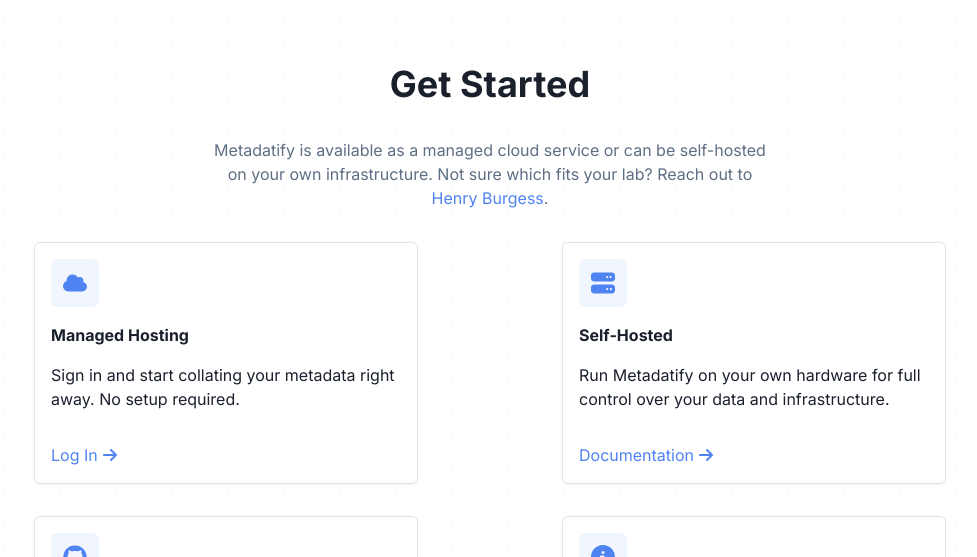
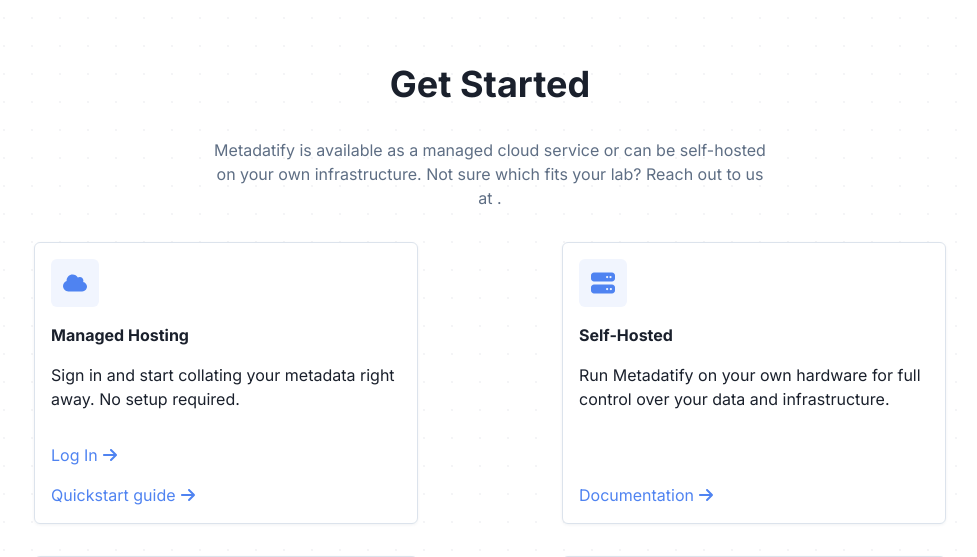
Before and after one commit to Brain-Development-and-Disorders-Lab/mars, a React (Vite) app in the folder website/: page / in a window 1280 px wide. Shown: the part 3720-4277 px from the top of the page, without its empty margins (150-1127 px from the left). Built offline with nearby package versions, Linux system fonts and the light colour scheme.

Commit message:
MARS-1213 Add quickstart docs

```diff
--- a/website/mkdocs.yml
+++ b/website/mkdocs.yml
@@ -5,6 +5,7 @@ nav:
   - Home: index.md
   - Getting Started:
       - Overview: Getting-Started.md
+      - Quickstart: Quickstart.md
       - Terminology: Terminology.md
   - Creating:
       - Overview: creating/Creating.md
--- a/website/src/App.tsx
+++ b/website/src/App.tsx
@@ -29,7 +29,7 @@ import { theme } from "./styles/theme";
 import _ from "lodash";
 
 // Site configuration
-import { DEMO_WORKSPACE_URL } from "./config";
+import { CONTACT_EMAIL, DEMO_WORKSPACE_URL } from "./config";
 
 // Images
 import favicon from "./img/Favicon.png";
@@ -507,9 +507,9 @@ const App = () => {
             <Heading>Get Started</Heading>
             <Text maxW={"55ch"} textAlign={"center"} color={"text.muted"}>
               Metadatify is available as a managed cloud service or can be self-hosted on your own infrastructure. Not
-              sure which fits your lab? Reach out to{" "}
-              <Link color={"blue.600"} href={"mailto:henry.burgess@wustl.edu"}>
-                Henry Burgess
+              sure which fits your lab? Reach out to us at{" "}
+              <Link color={"blue.600"} href={`mailto:${CONTACT_EMAIL}`}>
+                {CONTACT_EMAIL}
               </Link>
               .
             </Text>
@@ -543,6 +543,12 @@ const App = () => {
                 <Flex direction={"row"} gap={"1"} align={"center"}>
                   <Link color={"blue.600"} href={"https://app.metadatify.com"} isExternal>
                     Log In
+                  </Link>
+                  <Icon name={"a_right"} color={"blue.600"} />
+                </Flex>
+                <Flex direction={"row"} gap={"1"} align={"center"}>
+                  <Link color={"blue.600"} href={"https://metadatify.com/docs/Quickstart/"} isExternal>
+                    Quickstart guide
                   </Link>
                   <Icon name={"a_right"} color={"blue.600"} />
                 </Flex>
```
Also changed, not shown: 2 other files (tests, documents, lock files or other folders).
